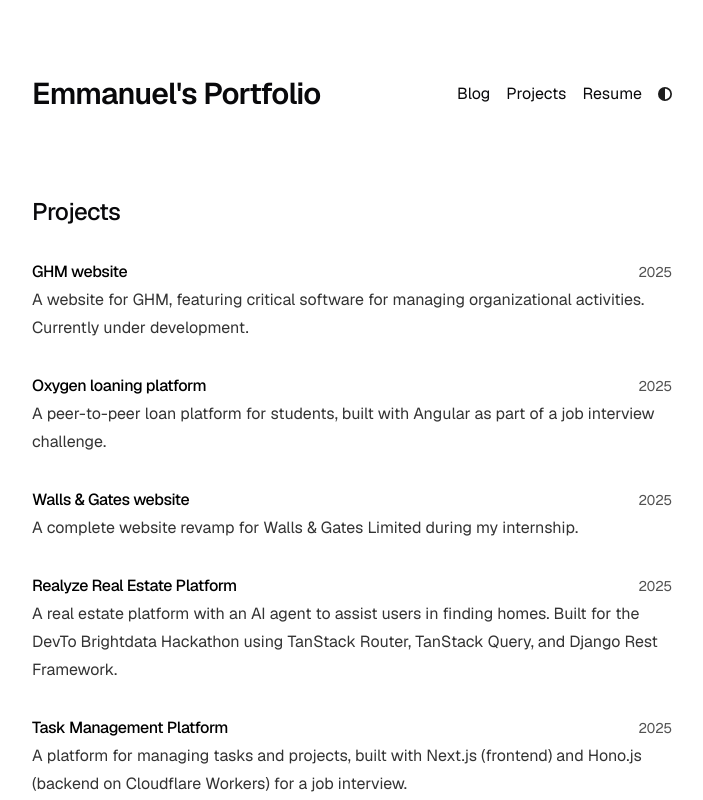
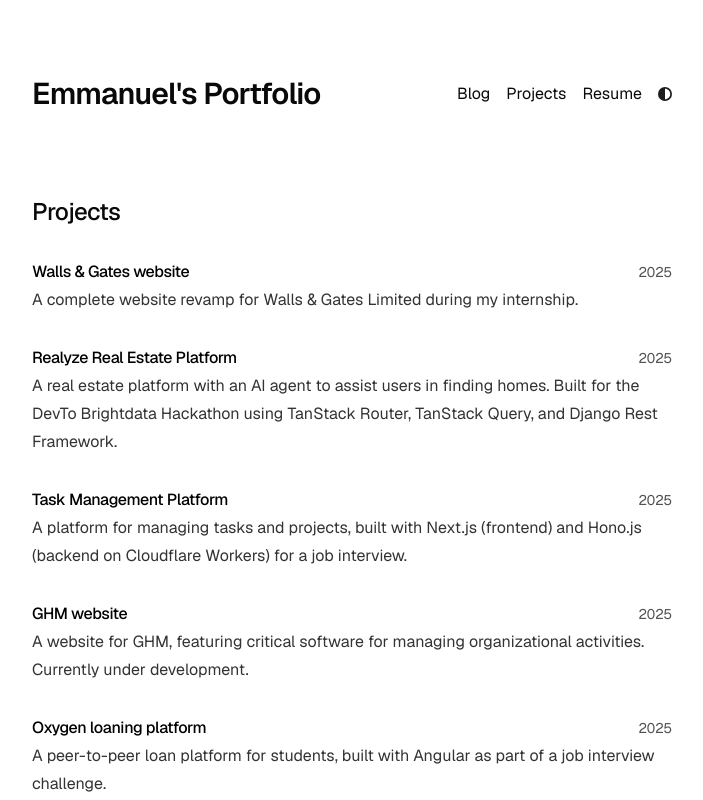
Before and after one commit to T4910/portfolio, a Next.js app: page /projects in a window 1280 px wide. Shown: the top 800 px of the page, without its empty margins (288-991 px from the left). Built offline with nearby package versions, Linux system fonts and the light colour scheme.

Commit message:
fix: order which projects are shown

```diff
--- a/app/projects/page.tsx
+++ b/app/projects/page.tsx
@@ -1,6 +1,6 @@
 import type { Metadata } from "next";
 import React from "react";
-import { projects } from "./project-data";
+import { projects, TProject } from "./project-data";
 
 export const metadata: Metadata = {
   title: "Projects",
@@ -12,7 +12,20 @@ export default function Projects() {
     <section>
       <h1 className="mb-8 text-2xl font-medium tracking-tight">Projects</h1>
       <div className="space-y-8">
-        {projects.sort((a, b) => b.year - a.year).map((project, index) => (
+        {(projects as TProject[])
+          .sort((a, b) => {
+            // Both have priority: sort ascending (1 is highest)
+            if (a.priority != null && b.priority != null) {
+              return a.priority - b.priority;
+            }
+            // Only a has priority: a comes first
+            if (a.priority != null) return -1;
+            // Only b has priority: b comes first
+            if (b.priority != null) return 1;
+            // Neither has priority: sort by year descending
+            return b.year - a.year;
+          })
+          .map((project, index) => (
             <a
               key={index}
               href={project.url}
--- a/app/projects/project-data.tsx
+++ b/app/projects/project-data.tsx
@@ -1,8 +1,9 @@
-export interface Project {
+export interface TProject {
   title: string;
   year: number;
   description: string;
   url: string;
+  priority?: number; // Optional field for priority
 }
 
 export const projects: Project[] = [
@@ -45,6 +46,7 @@ export const projects: Project[] = [
     description:
       "A website for GHM, featuring critical software for managing organizational activities. Currently under development.",
     url: "https://ghm-ashen.vercel.app/",
+    priority: 4, // High priority project
   },
   {
     title: "Oxygen loaning platform",
@@ -59,6 +61,8 @@ export const projects: Project[] = [
     description:
       "A complete website revamp for Walls & Gates Limited during my internship.",
     url: "https://wandggroup.com/",
+    priority: 1, // High priority project
+
   },
   {
     title: "Realyze Real Estate Platform",
@@ -66,6 +70,7 @@ export const projects: Project[] = [
     description:
       "A real estate platform with an AI agent to assist users in finding homes. Built for the DevTo Brightdata Hackathon using TanStack Router, TanStack Query, and Django Rest Framework.",
     url: "https://realyze.floo.com.ng/",
+    priority: 2, // Medium priority project
   },
   {
     title: "Task Management Platform",
@@ -73,5 +78,6 @@ export const projects: Project[] = [
     description:
       "A platform for managing tasks and projects, built with Next.js (frontend) and Hono.js (backend on Cloudflare Workers) for a job interview.",
     url: "https://social-inbox-frontend.vercel.app/",
+    priority: 3, // Low priority project
   },
 ];
```
Lines whose indentation alone changed are shown as unchanged.
